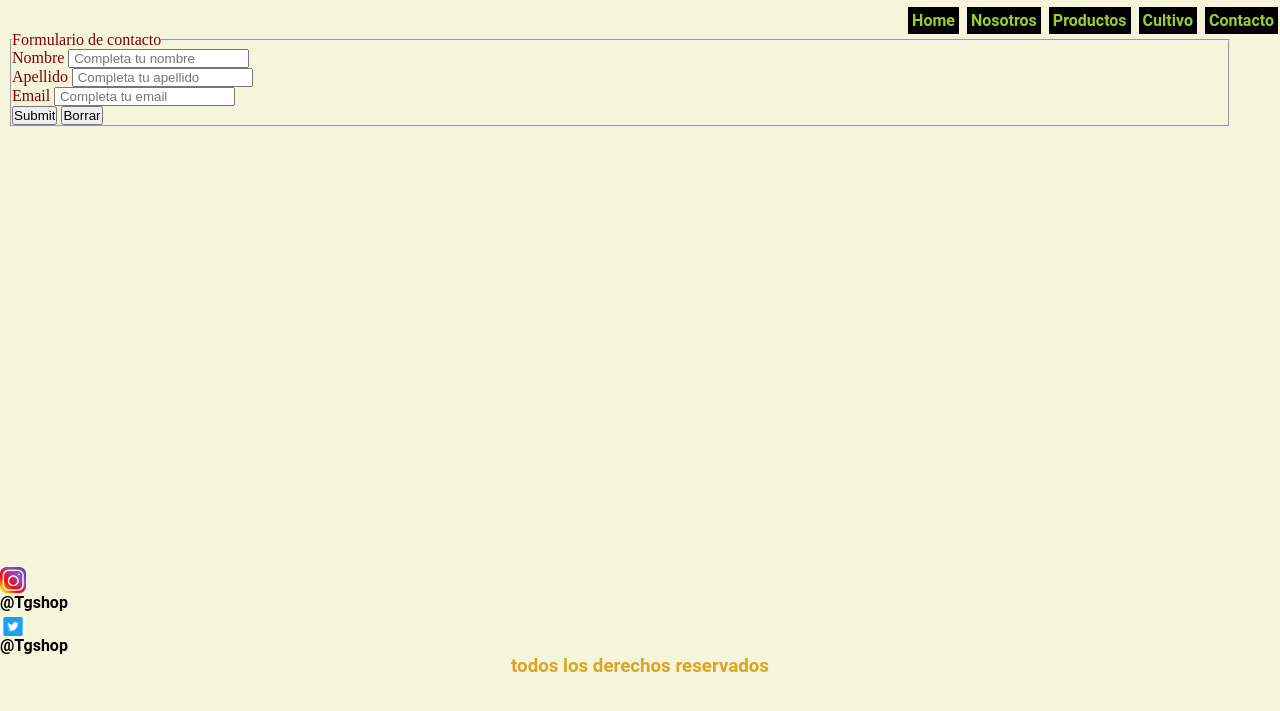
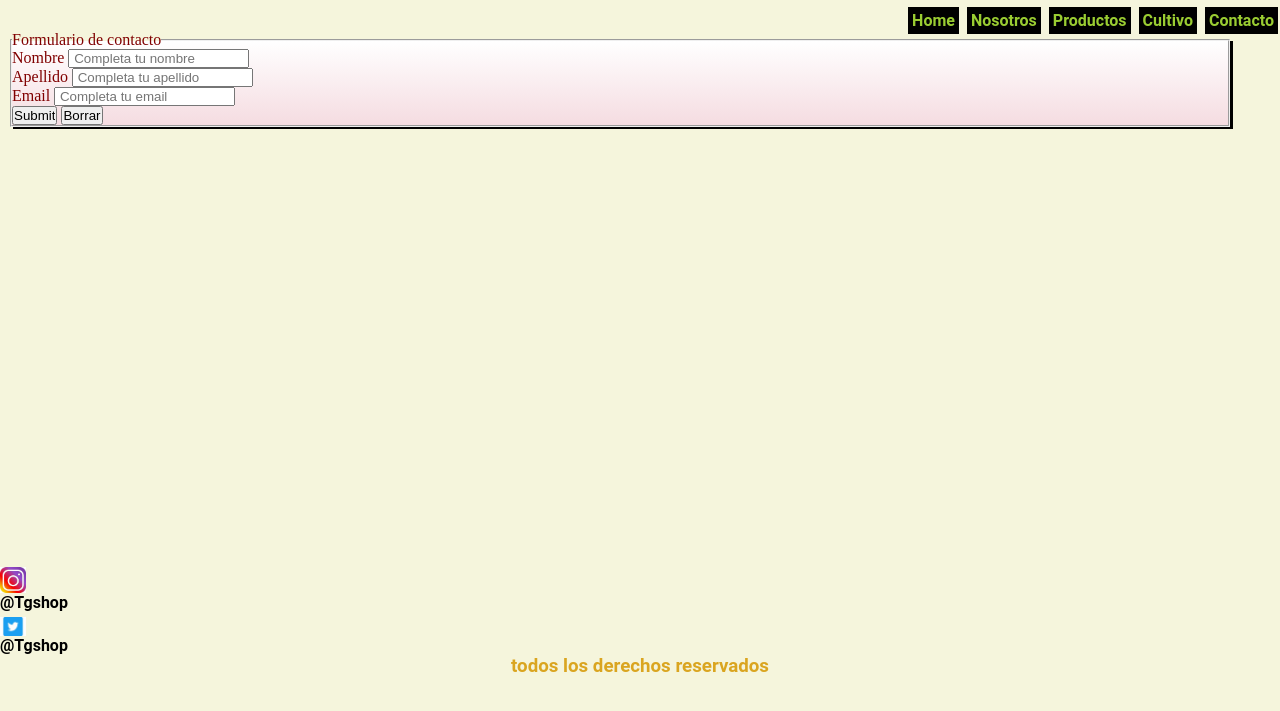
Before and after one commit to JoaquinBusto/tiendagrow-Busto, a plain HTML site: page pages/contacto.html in a window 1280 px wide. Shown: the part 71-782 px from the top of the page. Drawn offline with Linux system fonts and the light colour scheme.

Commit message:
cambios formulario

```diff
--- a/css/styles.css
+++ b/css/styles.css
@@ -268,6 +268,8 @@ p {
 /* contacto*/
 .formulario{
     margin: 10px 50px 50px 10px;
+    background-image: linear-gradient(to bottom, white,rgb(245, 220, 225) );
+    box-shadow: 3px 2px;
  }
 .colorForm {
     color: maroon;
```
